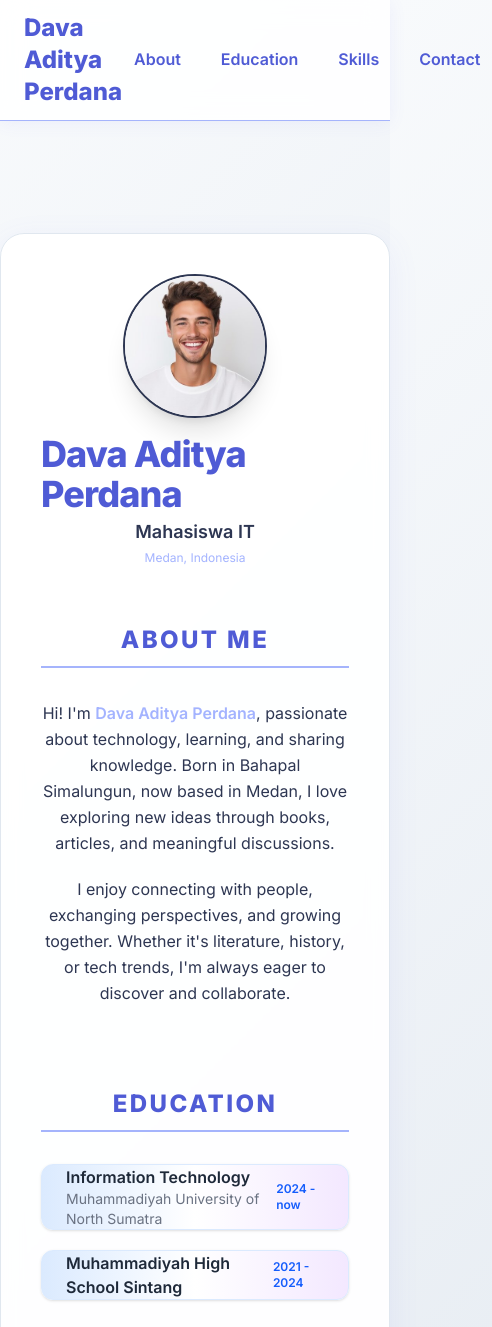
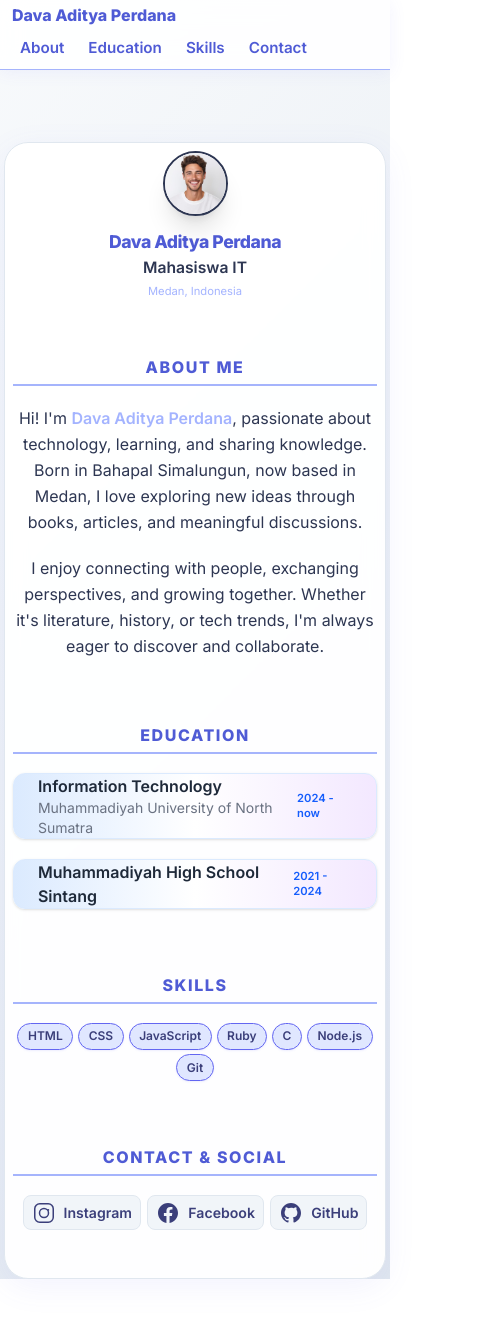
Before and after one commit to Journalscode/Portofolio-bahasa-inggris, a website: page index.html in a window 390 px wide. Shown: the top 1327 px of the page, 492 px wide, since content can reach past the window. After the commit the page ends 1279 px from the top, so only its background shows below. Drawn offline with Linux system fonts and the light colour scheme.

Commit message:
add responsif design to mobile

```diff
--- a/index.html
+++ b/index.html
@@ -113,6 +113,111 @@
         .space-y-4 > :not([hidden]) ~ :not([hidden]) {
             margin-top: 1.25rem;
         }
+
+        /* --- RESPONSIVE --- */
+        @media (max-width: 768px) {
+            .max-w-3xl {
+                max-width: 98vw !important;
+            }
+            main.glass {
+                padding: 1.2rem !important;
+                margin-top: 5.5rem !important;
+            }
+            .navbar-glass .max-w-3xl {
+                flex-direction: column;
+                align-items: flex-start;
+                gap: 0.5rem;
+                padding: 0.5rem 1rem !important;
+            }
+            .navbar-glass span {
+                font-size: 1.2rem !important;
+            }
+            .navbar-glass .flex.gap-4 {
+                gap: 0.5rem !important;
+                font-size: 0.98rem !important;
+            }
+            header.flex {
+                flex-direction: column;
+                align-items: center;
+            }
+            header .w-36, header .h-36 {
+                width: 90px !important;
+                height: 90px !important;
+            }
+            h1.text-4xl {
+                font-size: 1.5rem !important;
+            }
+            .section-title {
+                font-size: 1.1rem !important;
+                margin-bottom: 1.2rem !important;
+            }
+            section {
+                margin-bottom: 2rem !important;
+                padding-bottom: 0.5rem !important;
+            }
+            .skill-badge {
+                font-size: 0.85rem !important;
+                padding: 0.3rem 0.8rem !important;
+            }
+            .flex.flex-wrap.gap-3 {
+                gap: 0.5rem !important;
+            }
+            .flex.gap-8 {
+                gap: 0.7rem !important;
+                flex-wrap: wrap;
+            }
+            .social-link {
+                font-size: 0.95rem !important;
+                padding: 0.4rem 0.8rem !important;
+            }
+        }
+        @media (max-width: 480px) {
+            main.glass {
+                padding: 0.5rem !important;
+                margin-top: 4.5rem !important;
+            }
+            .navbar-glass .max-w-3xl {
+                padding: 0.3rem 0.5rem !important;
+            }
+            .navbar-glass span {
+                font-size: 1rem !important;
+            }
+            .nav-link {
+                font-size: 0.95rem !important;
+                padding: 0.18rem 0.5rem !important;
+            }
+            .section-title {
+                font-size: 1rem !important;
+                padding-bottom: 0.3rem !important;
+            }
+            .skill-badge {
+                font-size: 0.75rem !important;
+                padding: 0.2rem 0.6rem !important;
+            }
+            .flex.flex-wrap.gap-3 {
+                gap: 0.3rem !important;
+            }
+            .flex.gap-8 {
+                gap: 0.4rem !important;
+            }
+            .social-link {
+                font-size: 0.88rem !important;
+                padding: 0.3rem 0.5rem !important;
+            }
+            header .w-36, header .h-36 {
+                width: 65px !important;
+                height: 65px !important;
+            }
+            h1.text-4xl {
+                font-size: 1.1rem !important;
+            }
+            .text-lg {
+                font-size: 0.98rem !important;
+            }
+            .text-xs {
+                font-size: 0.7rem !important;
+            }
+        }
     </style>
 </head>
 <body>
@@ -172,7 +277,7 @@
         <!-- Skills -->
         <section id="skills" class="mb-10">
             <h2 class="section-title">Skills</h2>
-            <div class="flex flex-wrap gap-3 justify-ce</li>nter">
+            <div class="flex flex-wrap gap-3 justify-center">
                 <span class="skill-badge">HTML</span>
                 <span class="skill-badge">CSS</span>
                 <span class="skill-badge">JavaScript</span>
```
Also changed, not shown: 1 other file.
